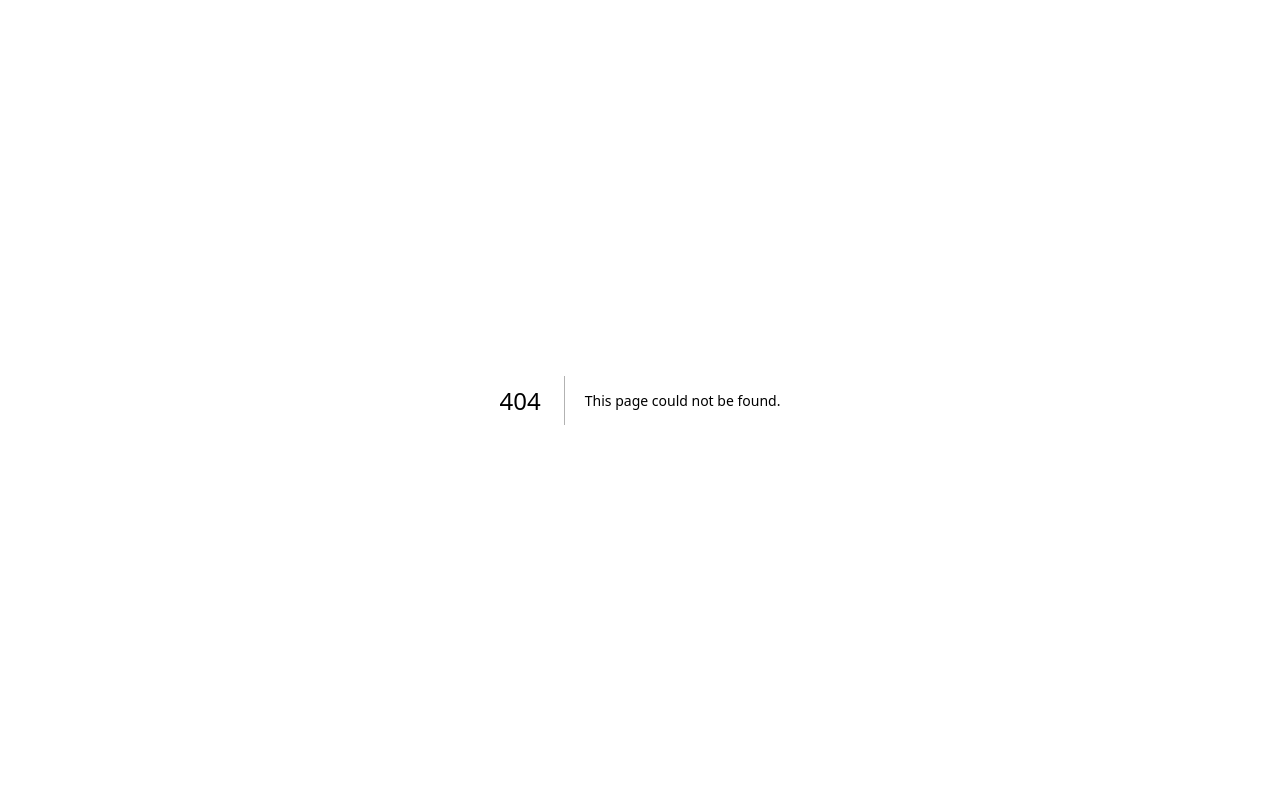
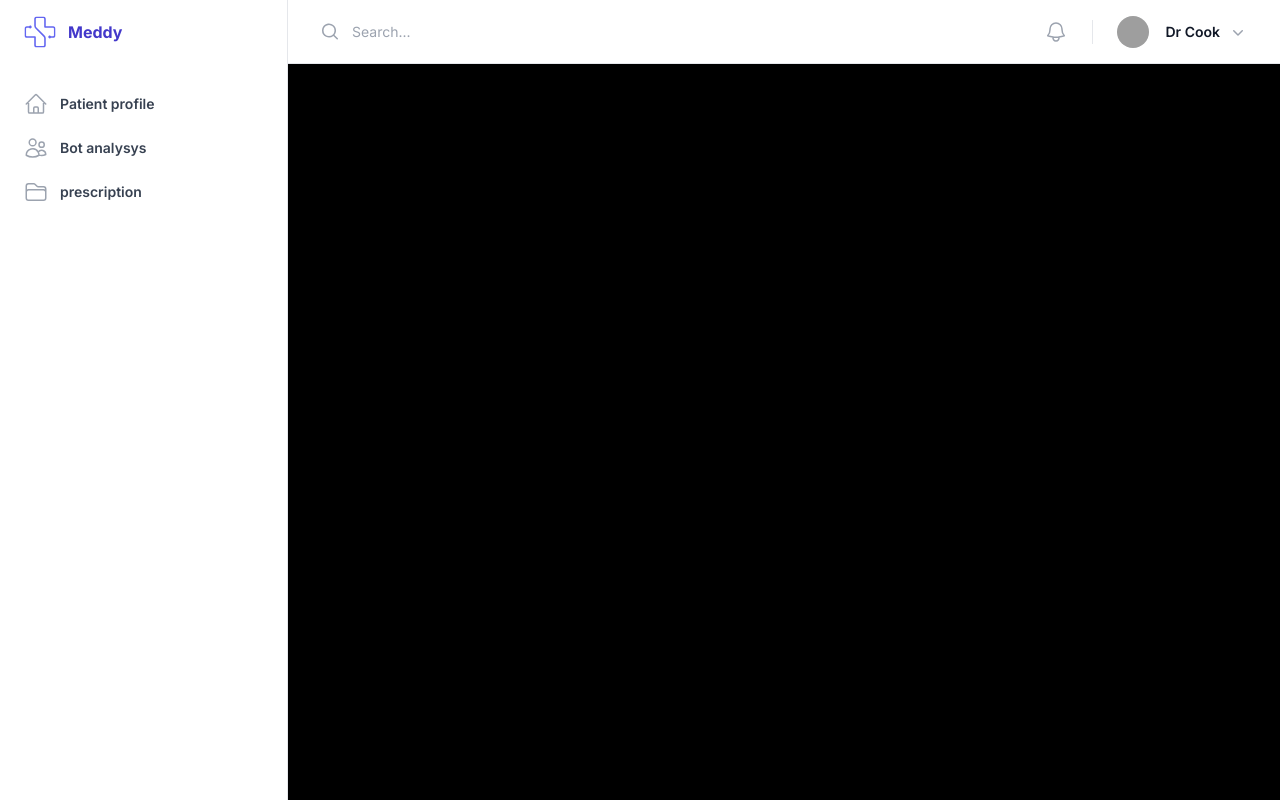
Before and after one commit to AazimAnish/Meddy, a Next.js app: page /bot-analysis in a window 1280 px wide. Before the commit this address had no page. Built offline with nearby package versions, Linux system fonts and the light colour scheme; grey boxes are pictures that could not be loaded.

Commit message:
fix: npm package upgraded

```diff
--- /dev/null
+++ b/app/bot-analysis/page.jsx
@@ -0,0 +1,12 @@
+import React from 'react'
+import Sidebar from '../../components/Sidebar'
+
+const page = () => {
+  return (
+    <div>
+        <Sidebar/>
+    </div>
+  )
+}
+
+export default page
--- a/package.json
+++ b/package.json
@@ -36,6 +36,6 @@
     "typescript": "5.0.4"
   },
   "engines": {
-    "node": "18.x"
+    "node": "20.x"
   }
 }
```
